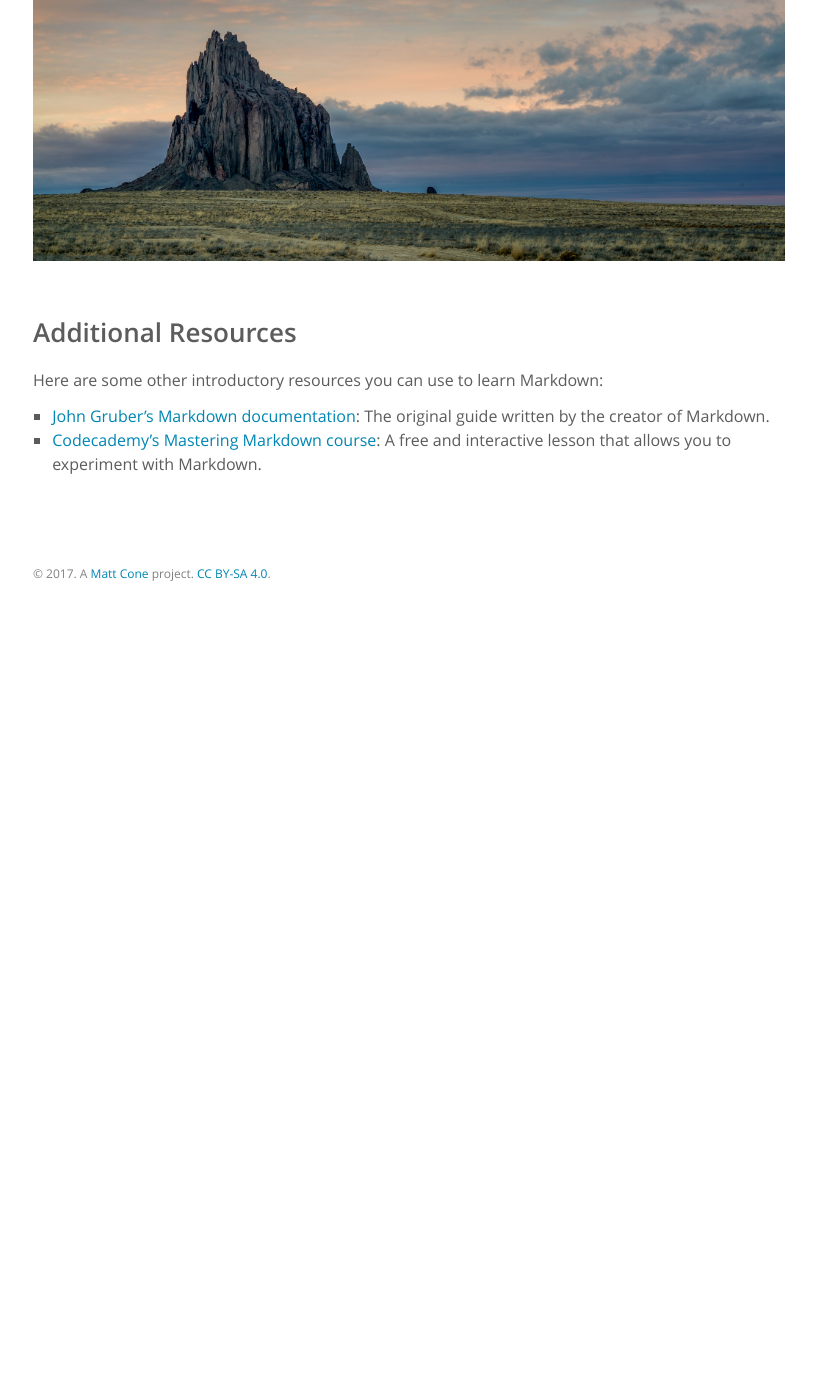
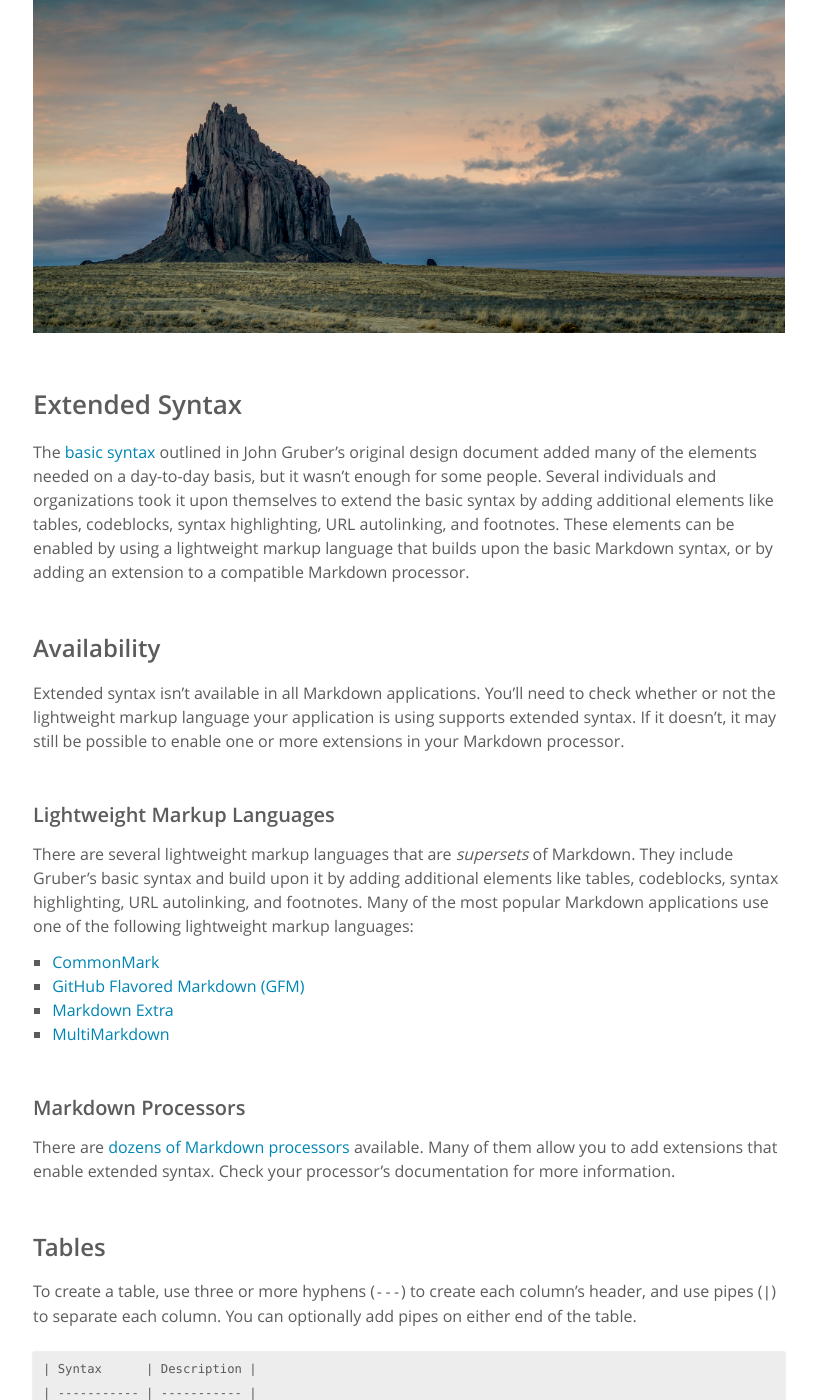
Before and after one commit to mattcone/markdown-guide, a Jekyll site: the page built from index.md, in a window 1280 px wide and 1400 px high, scrolled down 18523 px. Shown: the whole window, without its empty margins (231-1048 px from the left). Built offline with Jekyll 4.4.1, drawn with Linux system fonts in a browser that asks for light colours; before the commit the page ends 19153 px from its top, so only the background shows below that; some of the changed text lies outside the part shown.

Commit message:
Add section for extended syntax

````diff
--- /dev/null
+++ b/_content/extended-syntax/availability.md
@@ -0,0 +1,16 @@
+### Availability
+
+Extended syntax isn't available in all Markdown applications. You'll need to check whether or not the lightweight markup language your application is using supports extended syntax. If it doesn't, it may still be possible to enable one or more extensions in your Markdown processor.
+
+#### Lightweight Markup Languages
+
+There are several lightweight markup languages that are *supersets* of Markdown. They include Gruber's basic syntax and build upon it by adding additional elements like tables, codeblocks, syntax highlighting, URL autolinking, and footnotes. Many of the most popular Markdown applications use one of the following lightweight markup languages:
+
+- [CommonMark](http://commonmark.org)
+- [GitHub Flavored Markdown (GFM)](https://help.github.com/articles/working-with-advanced-formatting/)
+- [Markdown Extra](https://michelf.ca/projects/php-markdown/extra/)
+- [MultiMarkdown](http://fletcherpenney.net/multimarkdown/)
+
+#### Markdown Processors
+
+There are [dozens of Markdown processors](https://github.com/markdown/markdown.github.com/wiki/Implementations) available. Many of them allow you to add extensions that enable extended syntax. Check your processor's documentation for more information.
--- /dev/null
+++ b/_content/extended-syntax/index.md
@@ -0,0 +1,3 @@
+## Extended Syntax
+
+The [basic syntax](#basic-syntax) outlined in John Gruber's original design document added many of the elements needed on a day-to-day basis, but it wasn't enough for some people. Several individuals and organizations took it upon themselves to extend the basic syntax by adding additional elements like tables, codeblocks, syntax highlighting, URL autolinking, and footnotes. These elements can be enabled by using a lightweight markup language that builds upon the basic Markdown syntax, or by adding an extension to a compatible Markdown processor.
--- /dev/null
+++ b/_content/extended-syntax/tables.md
@@ -0,0 +1,55 @@
+### Tables
+
+To create a table, use three or more hyphens (`---`) to create each column's header, and use pipes (`|`) to separate each column. You can optionally add pipes on either end of the table.
+
+```
+| Syntax      | Description |
+| ----------- | ----------- |
+| Header      | Title       |
+| Paragraph   | Text        |
+```
+
+The rendered output looks like this:
+
+| Syntax      | Description |
+| ----------- | ----------- |
+| Header      | Title       |
+| Paragraph   | Text        |
+
+Cell widths can vary, as shown below. The rendered output will look the same.
+
+```
+| Syntax | Description |
+| --- | ----------- |
+| Header | Title |
+| Paragraph | Text |
+```
+
+<div class="alert alert-info">
+  <i class="fa fa-info-circle" aria-hidden="true"></i> <strong>Note:</strong> Creating tables with hyphens and pipes can be tedious! To speed up the process, try using the <a href="http://www.tablesgenerator.com/markdown_tables">Markdown Tables Generator</a>. You build a table using the graphical interface, and then just copy the generated Markdown-formatted text into your file. Easy.
+</div>
+
+#### Alignment
+
+You can align text in the columns to the left, right, or center by adding a colon (`:`) to the left, right, or on both side of the hyphens within the header row.
+
+```
+| Syntax      | Description | Test Text     |
+| :---        |    :----:   |          ---: |
+| Header      | Title       | Here's this   |
+| Paragraph   | Text        | And more      |
+```
+
+The rendered output looks like this:
+
+| Syntax      | Description | Test Text     |
+| :---        |    :----:   |          ---: |
+| Header      | Title       | Here's this   |
+| Paragraph   | Text        | And more      |
+
+
+#### Formatting Text in Tables
+
+You can use some formatting syntax within tables. For example, you can add [links](#links), [code](#code-1) (words or phrases only, not [code blocks](#code-blocks)), and [emphasis](#emphasis).
+
+You can't add headings, blockquotes, lists, horizontal rules, images, or HTML tags.
--- a/index.md
+++ b/index.md
@@ -35,4 +35,10 @@ title: Home
 
 {% include_relative _content/basic-syntax/images.md %}
 
+{% include_relative _content/extended-syntax/index.md %}
+
+{% include_relative _content/extended-syntax/availability.md %}
+
+{% include_relative _content/extended-syntax/tables.md %}
+
 {% include_relative _content/additional-resources.md %}
````
